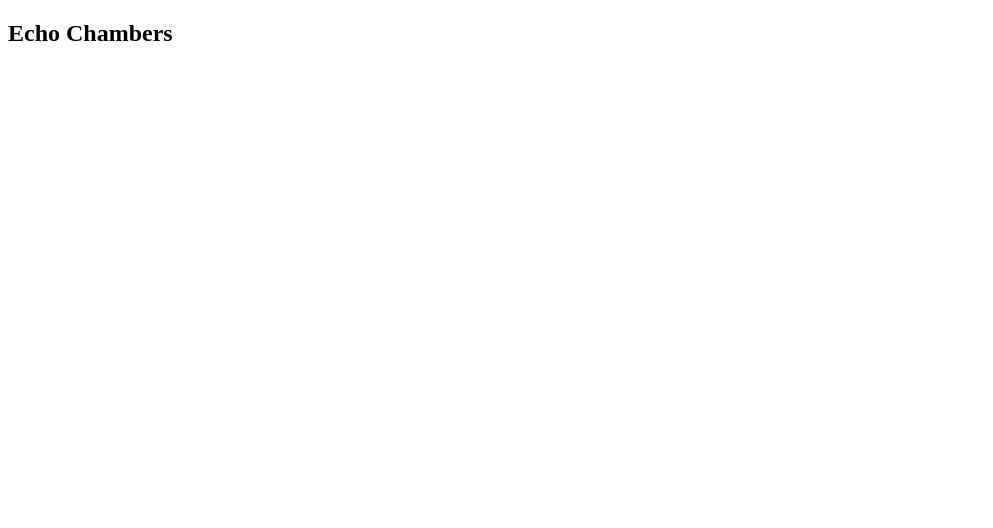
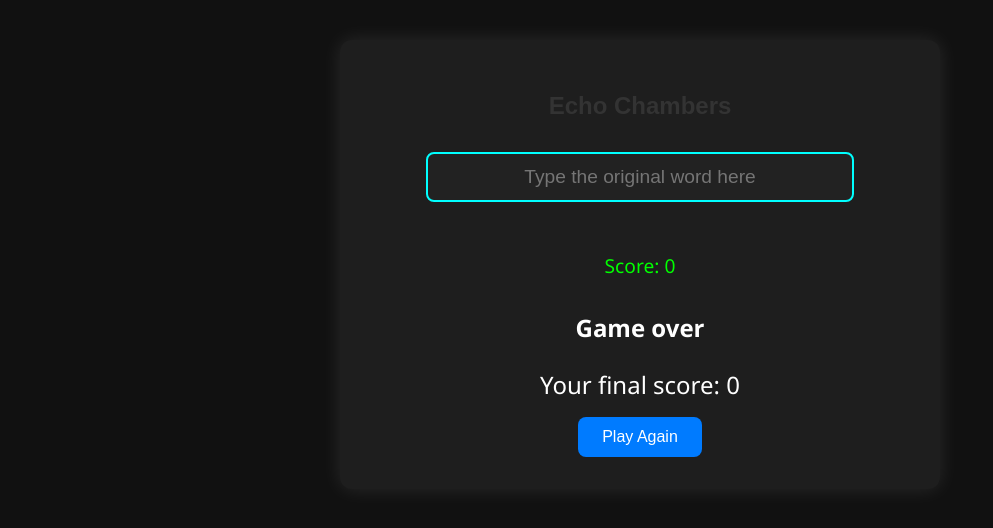
Before and after one commit to awsdgame/echo-chambers, a plain HTML site: page index.html in a window 1280 px wide. Shown: the whole page, without its empty margins (0-993 px from the left). Drawn offline with Linux system fonts and the light colour scheme.

Commit message:
doneee!!

```diff
--- a/index.html
+++ b/index.html
@@ -7,7 +7,21 @@
     <link rel="stylesheet" href="styles.css">
 </head>
 <body>
-<h2>Echo Chambers</h2>
+    <div id="game">
+        <h2 class="title">Echo Chambers</h2>
+        <div id="word-container">
+            <p id="distorted-word">10v3</p>
+            <input type="text" id="user-input" placeholder="Type the original word here" autocomplete="off">
+        <div id="timer-bar"></div>
+        <div id="time-text"></div>
+        </div>
+        <div id="score">Score: 0</div>
+        <div id="game-over" class="hidden">
+            <h2>Game over</h2>
+            <p id="final-score"></p>
+            <button onclick="restartGame()">Play Again</button>
+        </div>
+    </div>
 <script src="main.js"></script>
 </body>
 </html>
--- a/main.js
+++ b/main.js
@@ -0,0 +1,117 @@
+const words = [
+  { distorted: "h3ll0", original: "hello" },
+  { distorted: "w0r1d", original: "world" },
+  { distorted: "g00dbY3", original: "goodbye" },
+  { distorted: "fr13nd", original: "friend" },
+  { distorted: "d@rk", original: "dark" },
+  { distorted: "ch@mb3r", original: "chamber" },
+  { distorted: "c0d3", original: "code" },
+  { distorted: "t3rm1n@l", original: "terminal" },
+    { distorted: "c0mpl3x", original: "complex" },
+    { distorted: "s3cur3", original: "secure" },
+    { distorted: "d1st0rti0n", original: "distortion" },
+    { distorted: "pr0gr@mm3r", original: "programmer" },
+    { distorted: "c0ntr0l", original: "control" },
+    { distorted: "d3bug", original: "debug" },
+    { distorted: "s0ftware", original: "software" },
+    { distorted: "h@rdw@re", original: "hardware" }
+
+];
+
+let currentIndex = 0;
+let score = 0;
+let timeLimit = 3000; // 3 seconds
+let timer;
+let countdownInterval;
+
+const distortedWord = document.getElementById("distorted-word");
+const userInput = document.getElementById("user-input");
+const scoreDisplay = document.getElementById("score");
+const gameOverScreen = document.getElementById("game-over");
+const finalScore = document.getElementById("final-score");
+const timerBar = document.getElementById("timer-bar");
+const timerText = document.getElementById("time-text");
+
+function startGame() {
+  score = 0;
+  currentIndex = 0;
+  gameOverScreen.classList.add("hidden");
+  scoreDisplay.textContent = "Score: 0";
+  loadNextWord();
+}
+
+function loadNextWord() {
+  if (currentIndex >= words.length) {
+    endGame();
+    return;
+  }
+
+  const word = words[currentIndex];
+  distortedWord.textContent = word.distorted;
+  userInput.value = "";
+  userInput.focus();
+
+  startTimer();
+}
+
+function startTimer() {
+  clearTimeout(timer);
+  clearInterval(countdownInterval);
+  timerBar.style.transition = "none";
+  timerBar.style.width = "100%";
+
+  let remaining = timeLimit;
+  timerText.textContent = `Time left: ${(remaining / 1000).toFixed(1)}s`;
+
+  setTimeout(() => {
+    timerBar.style.transition = `width ${timeLimit}ms linear`;
+    timerBar.style.width = "0%";
+  }, 10);
+
+  countdownInterval = setInterval(() => {
+    remaining -= 100;
+    if (remaining <= 0) {
+      clearInterval(countdownInterval);
+      return;
+    }
+    timerText.textContent = `Time left: ${(remaining / 1000).toFixed(1)}s`;
+  }, 100);
+
+  timer = setTimeout(() => {
+   endGame();
+  }, timeLimit);
+}
+
+userInput.addEventListener("input", () => {
+  const userValue = userInput.value.trim().toLowerCase();
+  const correctValue = words[currentIndex].original.toLowerCase();
+
+  if (userValue === correctValue) {
+    clearTimeout(timer);
+    clearInterval(countdownInterval);
+    timerBar.style.transition = "none";
+    timerBar.style.width = "100%";
+    timerText.textContent = "";
+
+    score++;
+    scoreDisplay.textContent = `Score: ${score}`;
+    currentIndex++;
+    setTimeout(loadNextWord, 400); // Short pause for feedback
+  }
+});
+
+function endGame() {
+  distortedWord.textContent = "";
+  timerBar.style.width = "0%";
+  timerText.textContent = "";
+  gameOverScreen.classList.remove("hidden");
+  finalScore.textContent = `Your final score: ${score}`;
+}
+
+// Optional restart button
+function restartGame() {
+  scoreDisplay.textContent = "Score: 0";
+  startGame();
+}
+
+startGame();
--- a/styles.css
+++ b/styles.css
@@ -1,3 +1,97 @@
+* {
+    box-sizing: border-box;
+}
+
+body {
+    font-family: 'Segoe UI', Tahoma, Geneva, Verdana, sans-serif;
+    background-color: #111;
+    color: #fff;
+    text-align: center;
+    padding: 2rem;
+}
+
+#game {
+    max-width: 600px;
+    margin: auto;
+    background: #1e1e1e;
+    padding: 2rem;
+    border-radius: 12px;
+    box-shadow: 0 0px 20px rgba(255, 255, 255, 0.1);
+
+}
+
+#word-container {
+    margin-bottom: 1.5rem;
+}
+
+#distorted-word {
+    font-size: 2rem;
+    font-weight: bold;
+    color: #ff007f;
+    letter-spacing: 3px;
+}
+
+
+#user-input {
+  padding: 0.75rem;
+  font-size: 1.2rem;
+  width: 80%;
+  border: 2px solid #333;
+  border-radius: 8px;
+  background-color: #222;
+  color: white;
+  text-align: center;
+  outline: none;
+  transition: border 0.3s;
+}
+
+#user-input:focus {
+  border-color: #0ff;
+}
+
+#timer-bar {
+  height: 10px;
+  background-color: #0ff;
+  width: 100%;
+  margin-top: 1rem;
+  border-radius: 5px;
+  transition: width linear;
+}
+
+#score {
+  font-size: 1.2rem;
+  margin-top: 1rem;
+  color: #0f0;
+}
+
+.hidden {
+  display: none;
+}
+
+#game-over {
+  margin-top: 2rem;
+}
+
+#final-score {
+  font-size: 1.5rem;
+  margin-bottom: 1rem;
+}
+
+button {
+  padding: 0.7rem 1.5rem;
+  font-size: 1rem;
+  border: none;
+  border-radius: 8px;
+  background-color: #007bff;
+  color: white;
+  cursor: pointer;
+  transition: background-color 0.3s;
+}
+
+button:hover {
+  background-color: #0056b3;
+}
+
 .title {
     font-family: Arial, Helvetica, sans-serif;
     font-size: 24px;
```
